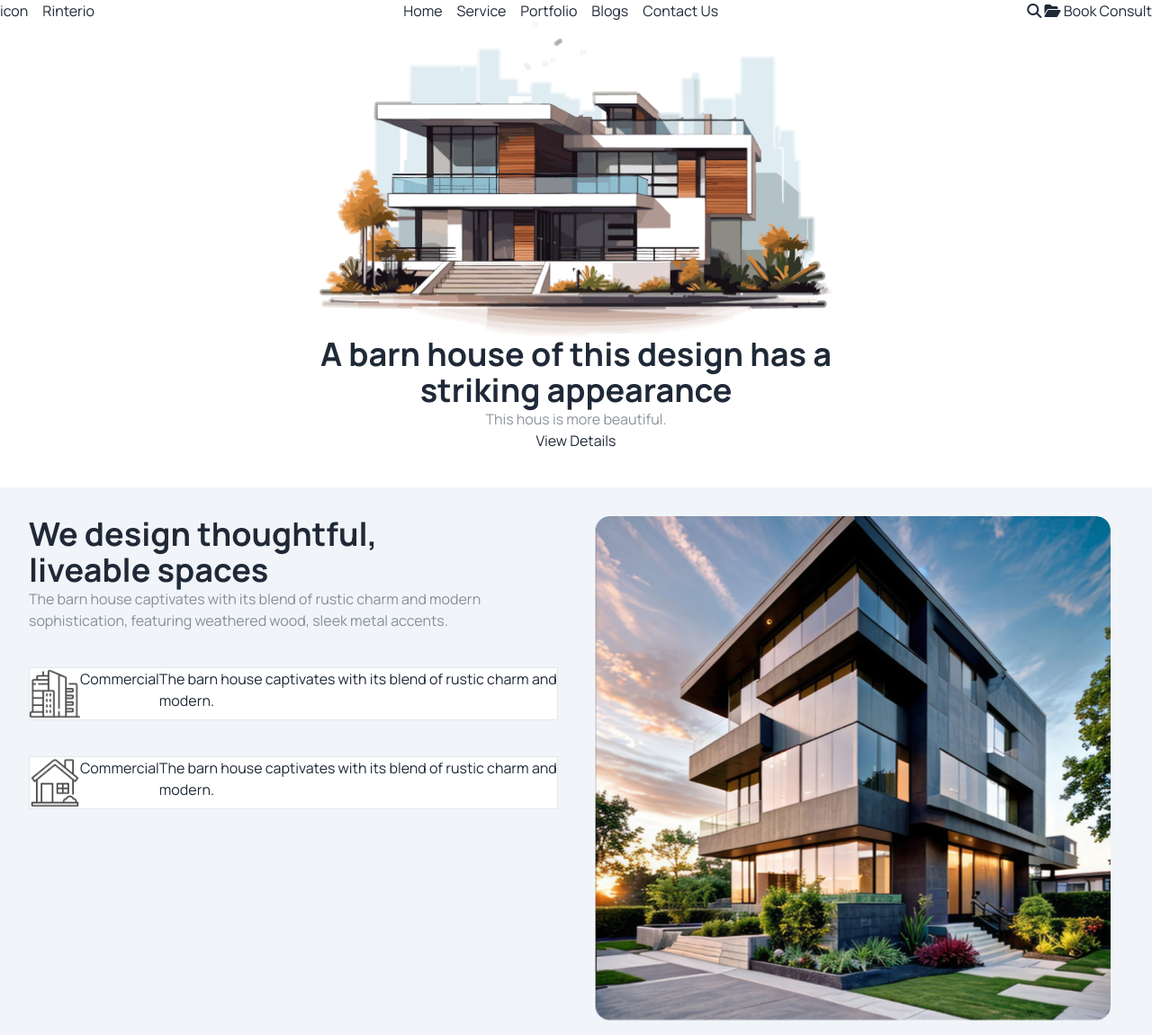
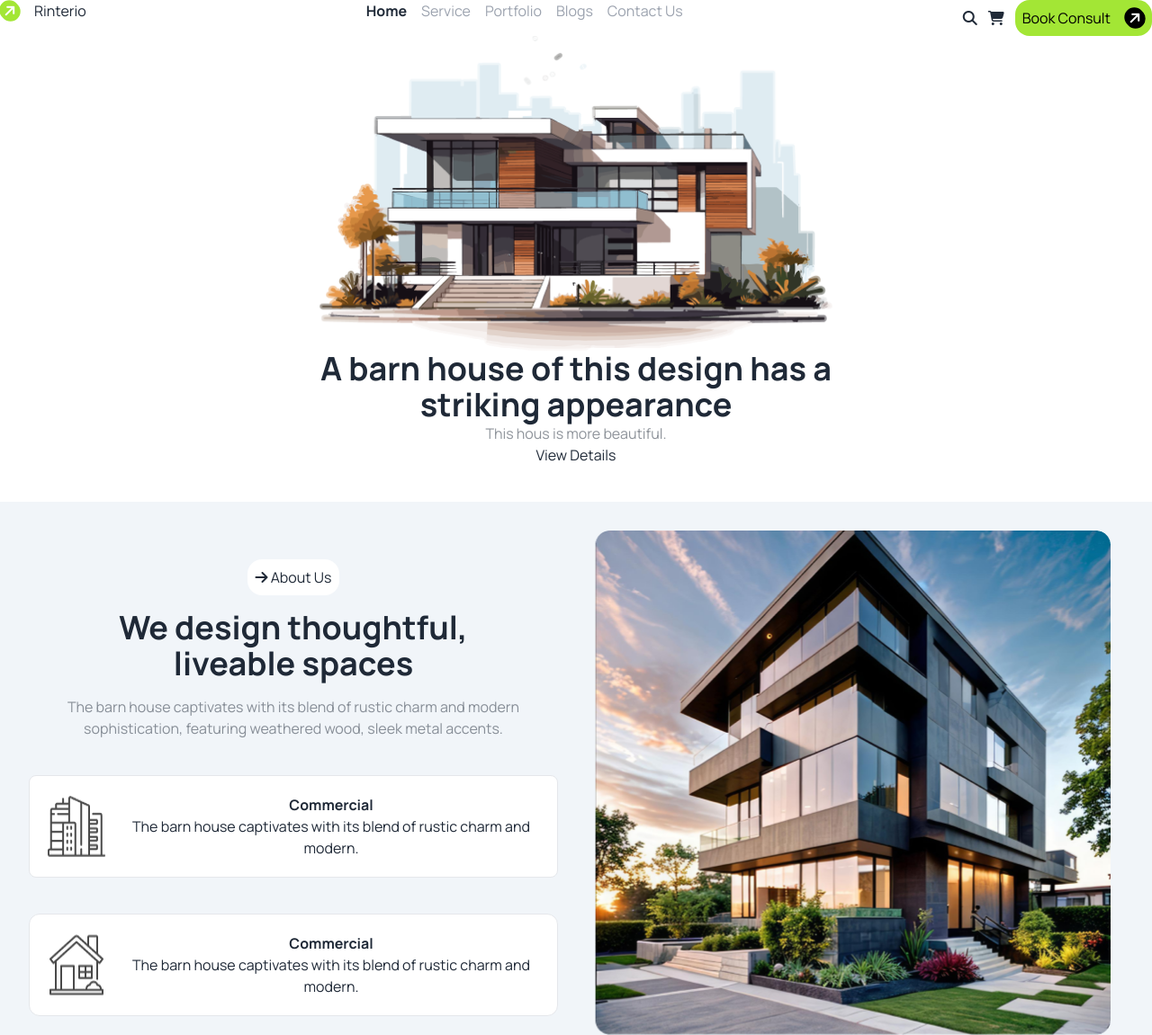
Before and after one commit to fazlerabbi-cyber/B-10-Assignments-3, a plain HTML site: page index.html in a window 1280 px wide. Shown: the top 1151 px of the page at 90% size. Drawn offline with nearby package versions, Linux system fonts and the light colour scheme.

Commit message:
nav section modify

```diff
--- a/index.html
+++ b/index.html
@@ -1,5 +1,6 @@
 <!DOCTYPE html>
 <html lang="en">
+
 <head>
     <meta charset="UTF-8">
     <meta name="viewport" content="width=device-width, initial-scale=1.0">
@@ -8,7 +9,9 @@
     <link href="https://cdn.jsdelivr.net/npm/daisyui@4.12.10/dist/full.min.css" rel="stylesheet" type="text/css" />
     <script src="https://cdn.tailwindcss.com"></script>
 
-<link rel="stylesheet" href="https://cdnjs.cloudflare.com/ajax/libs/font-awesome/6.6.0/css/all.min.css" integrity="sha512-Kc323vGBEqzTmouAECnVceyQqyqdsSiqLQISBL29aUW4U/M7pSPA/gEUZQqv1cwx4OnYxTxve5UMg5GT6L4JJg==" crossorigin="anonymous" referrerpolicy="no-referrer" />
+    <link rel="stylesheet" href="https://cdnjs.cloudflare.com/ajax/libs/font-awesome/6.6.0/css/all.min.css"
+        integrity="sha512-Kc323vGBEqzTmouAECnVceyQqyqdsSiqLQISBL29aUW4U/M7pSPA/gEUZQqv1cwx4OnYxTxve5UMg5GT6L4JJg=="
+        crossorigin="anonymous" referrerpolicy="no-referrer" />
 
     <link rel="preconnect" href="https://fonts.googleapis.com">
     <link rel="preconnect" href="https://fonts.gstatic.com" crossorigin>
@@ -18,7 +21,7 @@
     <link rel="stylesheet" href="styles/styles.css">
 
     <style>
-    .manrope{
+        .manrope {
             font-family: "Manrope", sans-serif;
 
 
@@ -30,29 +33,35 @@
     <header class="container mx-auto">
         <nav class="flex justify-between">
             <div class="flex gap-4">
-                <p>icon</p>
+              <div>
+                <p
+                class="bg-lime-400 text-white px-1 rounded-full -rotate-45"><i class="fa-solid fa-arrow-right"></i>
+            </p>
+              </div>
                 <p>Rinterio</p>
 
             </div>
 
             <ul class="flex gap-4">
-                <li><a href="">Home</a></li>
+                <li class="font-bold"><a href="">Home</a></li>
 
-                <li><a href="">Service</a></li>
+                <li class="text-gray-400"><a href="">Service</a></li>
 
-                <li><a href="">Portfolio</a></li>
+                <li class="text-gray-400"><a href="">Portfolio</a></li>
 
-                <li><a href="">Blogs</a></li>
+                <li class="text-gray-400"><a href="">Blogs</a></li>
 
-                <li><a href="">Contact Us</a></li>
+                <li class="text-gray-400"><a href="">Contact Us</a></li>
 
             </ul>
 
-             <div>
+            <div class=" flex items-center space-x-3">
                 <i class="fa-solid fa-magnifying-glass"></i>
+                <i class="fa-solid fa-cart-shopping"></i>
+                <button class="flex bg-lime-400 text-black p-2 rounded-2xl gap-4"> Book Consult <p
+                    class="bg-black text-white px-1 rounded-full -rotate-45"><i class="fa-solid fa-arrow-right"></i>
+                </p></button>
 
-                <i class="fa-solid fa-folder-open"></i>
-                <button>Book Consult</button>
             </div>
         </nav>
         <!-- banner  -->
@@ -78,26 +87,32 @@
             <div class="grid lg:grid-cols-2 gap-10 p-8">
                 <!-- content div  -->
 
-                       <div >
-                           <h1 class="text-4xl font-bold">We design thoughtful, <br> liveable spaces</h1>
+                <div class="text-center">
+                    <button class="bg-white rounded-2xl p-2 mt-8 mb-4"><i class="fa-solid fa-arrow-right"></i> About Us
+                        </button>
+                    <h1 class="text-4xl font-bold mb-4">We design thoughtful, <br> liveable spaces</h1>
                     <p class="opacity-50">The barn house captivates with its blend of rustic charm and
                         modern sophistication, featuring weathered wood, sleek metal accents.</p>
 
-                            <div class="flex border bg-white mt-10 ">
-                                <div >
+                    <div class="flex border bg-white mt-10 rounded-lg  p-5">
+
                         <img src="assets/commercial.png" alt="">
+
+                        <div class="ml-5">
+                            <h1 class="font-bold">Commercial</h1>
+                            <p>The barn house captivates with its blend of rustic charm and modern.</p>
                         </div>
-                                <h1>Commercial</h1>
-                                <p>The barn house captivates with its blend of rustic charm and modern.</p>
 
                     </div>
-                            <div class="flex border bg-white mt-10">
-                                <div>
+                    <div class="flex border bg-white p-5 rounded-xl mt-10">
+
                         <img src="assets/residential.png" alt="">
-                                </div>
-                                <h1>Commercial</h1>
+
+                        <div class="ml-5">
+                            <h1 class="font-bold">Commercial</h1>
 
                             <p>The barn house captivates with its blend of rustic charm and modern.</p>
+                        </div>
 
                     </div>
 
@@ -125,7 +140,8 @@
             <div>
                 <!-- content div  -->
                 <div class="text-center ">
-                    <button class="bg-white rounded-2xl p-2 mt-8"><i class="fa-solid fa-arrow-right"></i> How we works</button>
+                    <button class="bg-white rounded-2xl p-2 mt-8"><i class="fa-solid fa-arrow-right"></i> How we
+                        works</button>
                     <h1 class="text-3xl font-bold my-5">Our Works Process</h1>
                     <p>This is box section</p>
                 </div>
@@ -173,21 +189,25 @@
                     <div>
                         <button class="bg-lime-100 p-1"><i class="fa-solid fa-arrow-right"></i> Let's Connect</button>
                         <h1 class="text-3xl font-bold">Let's Discuss Next Project</h1>
-                        <p>The barn house captivates with its blend of rustic charm and modern sophistication, featuring weathered wood, sleek metal accents.</p>
+                        <p>The barn house captivates with its blend of rustic charm and modern sophistication, featuring
+                            weathered wood, sleek metal accents.</p>
                     </div>
                 </div>
 
                 <!-- inp div  -->
                 <div>
                     <div class="border ">
-                        <input class="h-14 w-64 rounded-3xl px-5 m-5" type="text" placeholder="First Name"> <input  class="h-14 w-64 rounded-3xl p-5" type="text" placeholder="Last Name">
+                        <input class="h-14 w-64 rounded-3xl px-5 m-5" type="text" placeholder="First Name"> <input
+                            class="h-14 w-64 rounded-3xl p-5" type="text" placeholder="Last Name">
                     </div>
                     <div>
-                        <input  class="h-14 w-64 rounded-3xl px-5 m-5" type="text" placeholder="Phone Number"> <input  class="h-14 w-64 rounded-3xl p-5" type="text" placeholder="Email Number">
+                        <input class="h-14 w-64 rounded-3xl px-5 m-5" type="text" placeholder="Phone Number"> <input
+                            class="h-14 w-64 rounded-3xl p-5" type="text" placeholder="Email Number">
 
                     </div>
                     <div>
-                        <textarea class="textarea textarea-bordered w-full h-56 mb-5" placeholder="White your message here"></textarea>
+                        <textarea class="textarea textarea-bordered w-full h-56 mb-5"
+                            placeholder="White your message here"></textarea>
                     </div>
                     <div>
                         <button class="w-full h-10 bg-lime-400 rounded-3xl font-bold text-xl">Send Email</button>
@@ -216,9 +236,11 @@
             <a class="link link-hover">Contact Us</a>
         </nav>
 
-                  <div >
+        <div>
 
-                      <button class="flex bg-lime-400 text-black p-2 rounded-2xl gap-4"> Book Consult   <p class="bg-black text-white px-1 rounded-full -rotate-45"><i class="fa-solid fa-arrow-right"></i> </p></button>
+            <button class="flex bg-lime-400 text-black p-2 rounded-2xl gap-4"> Book Consult <p
+                    class="bg-black text-white px-1 rounded-full -rotate-45"><i class="fa-solid fa-arrow-right"></i>
+                </p></button>
         </div>
 
 
@@ -227,4 +249,5 @@
 
 
 </body>
+
 </html>
```
Lines whose indentation alone changed are shown as unchanged.
